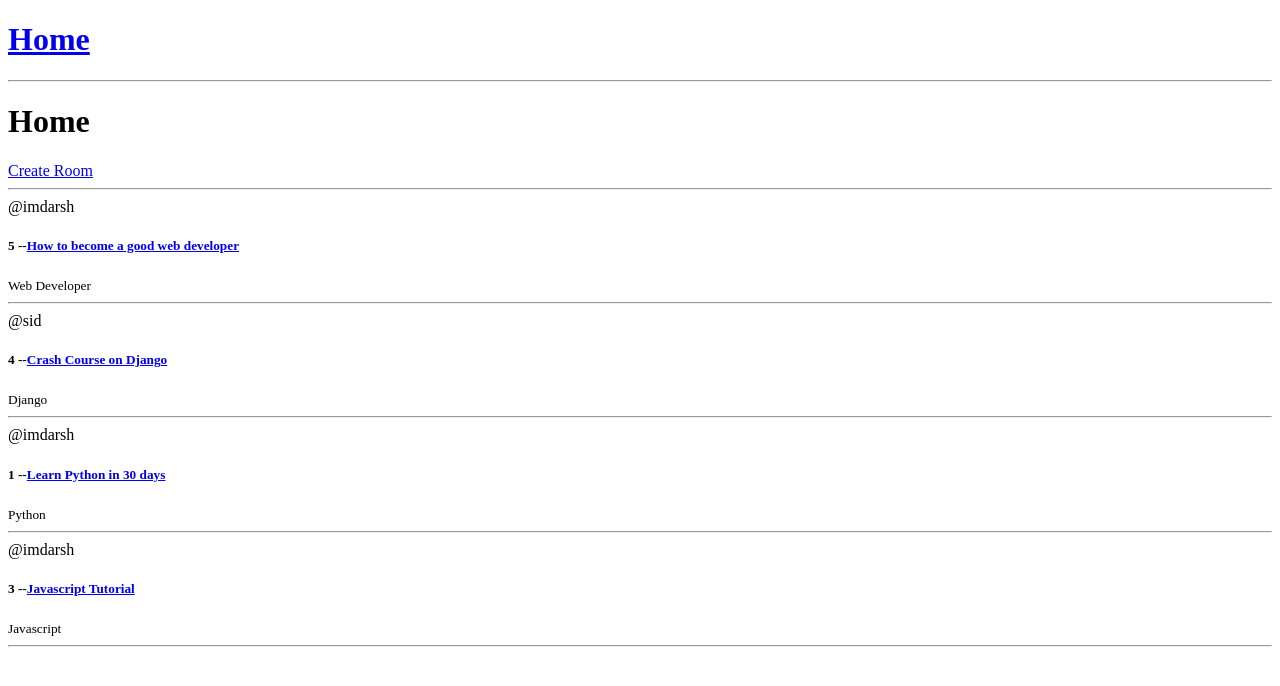
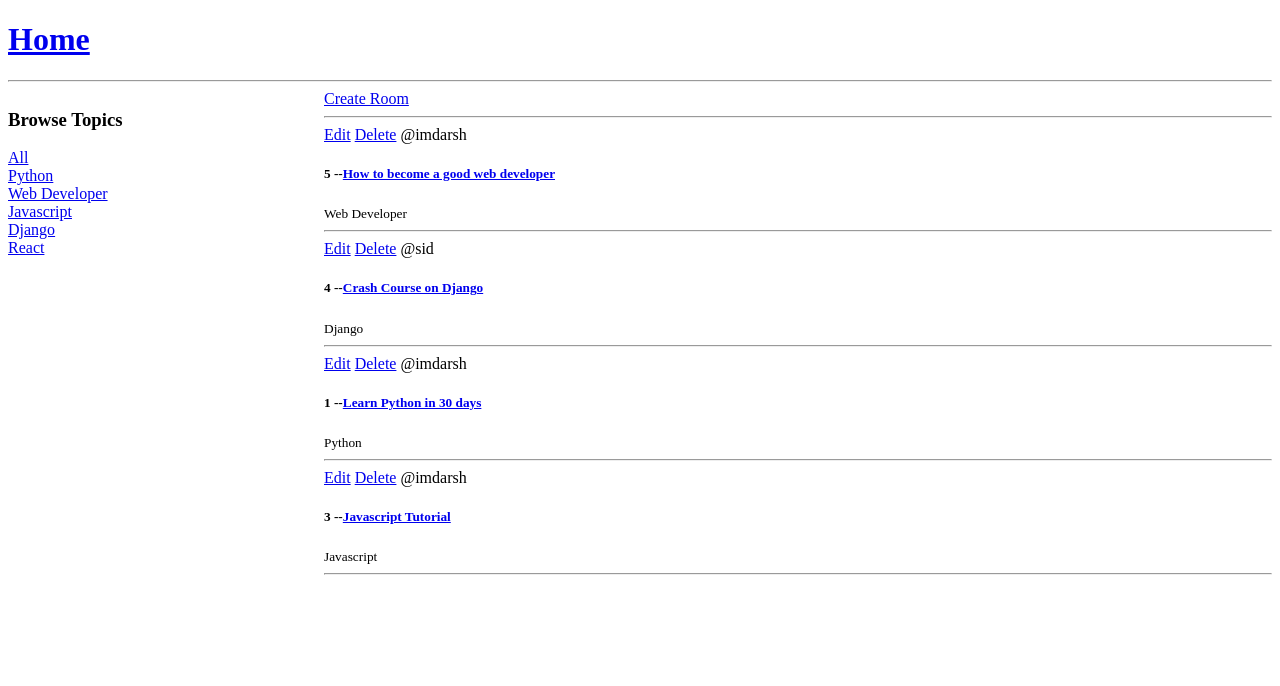
Before and after one commit to imdarsh/Studyforum, a Django app: page / in a window 1280 px wide. Shown: the top 686 px of the page. Run offline with Django 3.2, Linux system fonts and the light colour scheme; data comes from the database, SQL or seed files in the repository; both versions use the stored data as it was after the commit.

Commit message:
Sidebar Update and Create functionality

```diff
--- a/core/templates/core/home.html
+++ b/core/templates/core/home.html
@@ -1,12 +1,36 @@
 {% extends 'main.html' %}
 
 {% block content %}
-    <h1>Home</h1>
-    <div>
-        <a href="{% url 'create-room' %}">Create Room</a>
+    <style>
+        .home-container{
+            display: grid;
+            grid-template-columns: 1fr 3fr;
+        }
+    </style>
+
+
+
+    <div class="home-container">
+        <div class="">
+            <h3>Browse Topics</h3>
+
+                <div>
+                    <a href="{% url 'home' %}">All  </a>
+                </div>
+
+            {% for topic in topics %}
+                <div>
+                    <a href="{% url 'home' %}?q={{topic.name}}">{{topic.name}}</a>
+                </div>
+            {% endfor %}
+        </div>
+        <div class="">
+            <a href="{% url 'create-room' %}">Create Room</a>
         {% for room in rooms %}
         <hr>
         <div>
+            <a href="{% url 'update-room' room.id %}">Edit</a>
+            <a href="{% url 'delete-room' room.id %}">Delete</a>
             <span>@{{room.host.username}}</span>
             <h5>{{room.id}} --<a href="{% url 'room' room.id %}">{{room.name}}</a></h5>
             <small>{{room.topic.name}}</small>
@@ -14,5 +38,6 @@
 
         {% endfor %}
         <hr>
+        </div>
     </div>
 {% endblock content %}
--- a/core/urls.py
+++ b/core/urls.py
@@ -5,4 +5,6 @@ urlpatterns = [
     path('',views.home,name='home'),
     path('room_page/<str:pk>/',views.room,name='room'),
     path('create-room/', views.createRoom, name='create-room'),
+    path('update-room/<str:pk>/', views.updateRoom, name='update-room'),
+    path('delete-room/<str:pk>/',views.deleteRoom,name='delete-room'),
 ]
--- a/core/views.py
+++ b/core/views.py
@@ -1,5 +1,5 @@
 from django.shortcuts import render, redirect
-from .models import Room
+from .models import Room, Topic
 from .forms import RoomForm
 # Create your views here.
 # rooms = [
@@ -10,8 +10,12 @@ from .forms import RoomForm
 
 
 def home(request):
-    rooms = Room.objects.all()
-    context = {'rooms':rooms}
+    q = request.GET.get('q') if request.GET.get('q') != None else ''
+
+    rooms = Room.objects.filter(topic__name__icontains=q)
+    topics = Topic.objects.all()
+
+    context = {'rooms':rooms,'topics':topics}
     return render(request,'core/home.html',context)
 
 def room(request, pk):
@@ -21,6 +25,7 @@ def room(request, pk):
 
 def createRoom(request):
     form = RoomForm()
+
     if request.method == 'POST':
         form = RoomForm(request.POST)
         if form.is_valid():
@@ -29,3 +34,24 @@ def createRoom(request):
 
     context = {'form': form}
     return render(request, 'core/room_form.html', context)
+
+def updateRoom(request, pk):
+    room = Room.objects.get(id=pk)
+    form = RoomForm(instance=room)
+
+    if request.method == 'POST':
+        form = RoomForm(request.POST, instance=room)
+        if form.is_valid():
+            form.save()
+            return redirect('home')
+
+    context = {'form': form}
+    return render(request, 'core/room_form.html', context)
+
+
+def deleteRoom(request, pk):
+    room = Room.objects.get(id=pk)
+    if request.method == 'POST':
+        room.delete()
+        return redirect('home')
+    return render(request, 'core/delete.html', {'obj': room})
```
Also changed, not shown: core/templates/core/delete.html (added, +13 -0 lines), db.sqlite3.
